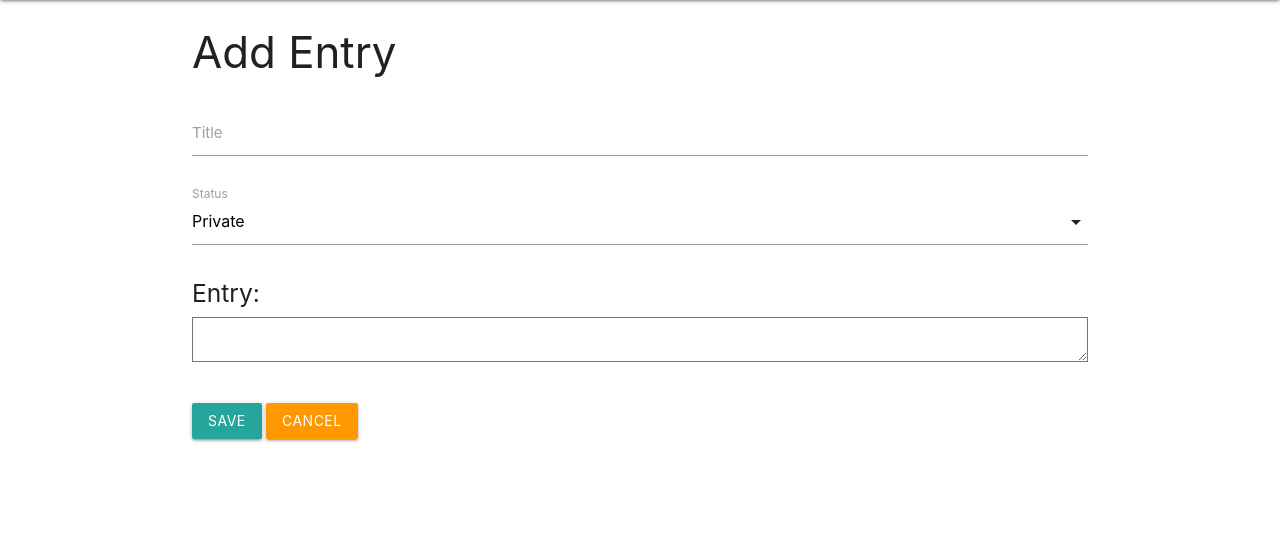
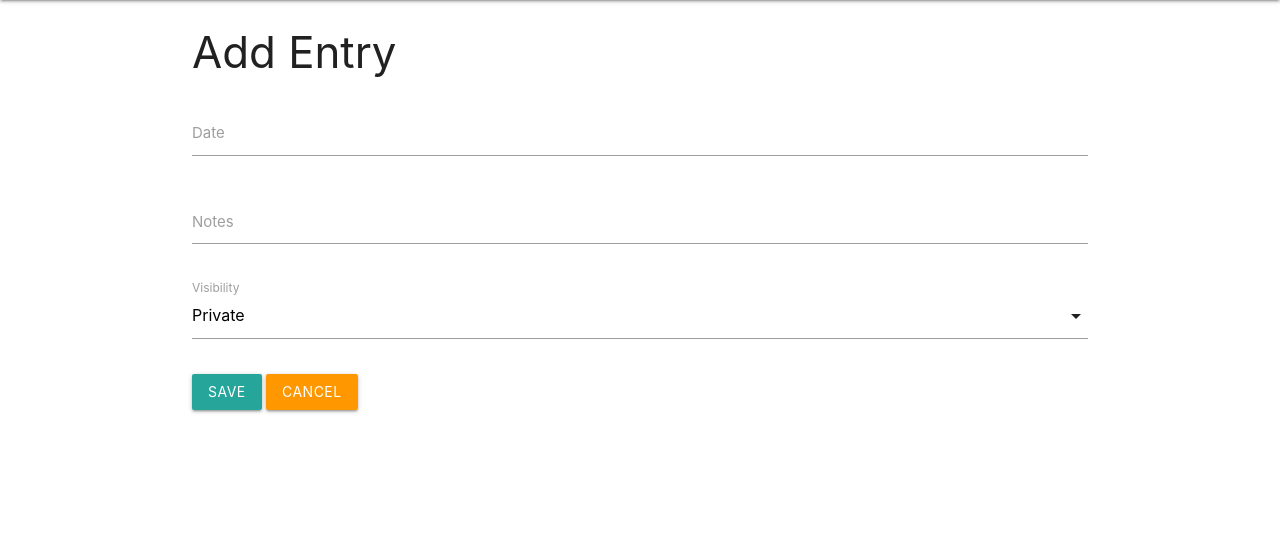
Before and after one commit to bschnei/mysail-life, a Node server app: page /entries/add in a window 1280 px wide. Shown: the part 64-611 px from the top of the page. Run offline with Node 20, Linux system fonts and the light colour scheme; the visitor is signed in with stand-in values (Sample User, id 1); some libraries are stand-ins or nearby versions.

Commit message:
get rid of rich text input. add datepicker

```diff
--- a/app/views/entries/add.hbs
+++ b/app/views/entries/add.hbs
@@ -1,10 +1,18 @@
 <h3>Add Entry</h3>
 <div class="row">
     <form action="/entries" method="POST" class="col s12">
+
         <div class="row">
             <div class="input-field">
-                <input type="text" id="title" name="title">
-                <label for="title">Title</label>
+                <input type="text" id="date" class="datepicker">
+                <label for="date">Date</label>
+            </div>
+        </div>
+
+        <div class="row">
+            <div class="input-field">
+                <textarea id="body" class="materialize-textarea"></textarea>
+                <label for="body">Notes</label>
             </div>
         </div>
 
@@ -14,14 +22,7 @@
                     <option value="private" selected>Private</option>
                     <option value="public">Public</option>
                 </select>
-                <label for="status">Status</label>
-            </div>
-        </div>
-
-        <div class="row">
-            <div class="input-field">
-                <h5>Entry:</h5>
-                <textarea id="body" name="body"></textarea>
+                <label for="status">Visibility</label>
             </div>
         </div>
 
--- a/app/views/entries/edit.hbs
+++ b/app/views/entries/edit.hbs
@@ -23,8 +23,8 @@
 
         <div class="row">
             <div class="input-field">
-                <h5>Entry:</h5>
-                <textarea id="body" name="body">{{entry.body}}</textarea>
+                <textarea id="body" class="materialize-textarea">{{entry.body}}</textarea>
+                <label for="body">Notes</label>
             </div>
         </div>
 
--- a/app/views/layouts/main.hbs
+++ b/app/views/layouts/main.hbs
@@ -17,15 +17,11 @@
     </div>
 
     <script src="https://cdnjs.cloudflare.com/ajax/libs/materialize/1.0.0/js/materialize.min.js"></script>
-    <script src="https://cdnjs.cloudflare.com/ajax/libs/ckeditor/4.16.0/ckeditor.js" integrity="sha512-7My1gsUz5JUQgT8+P0sHKaPel/77X3zjGZsXbTS8Y7MhDEJ+f9xg9H+pPzONFL5djye0zWLlxFLApGsWQ1gdfA==" crossorigin="anonymous"></script>
 
     <script>
         M.Sidenav.init(document.querySelector('.sidenav'))
         M.FormSelect.init(document.querySelector('#status'))
-
-        CKEDITOR.replace('body', {
-            plugins: 'wysiwygarea, toolbar, basicstyles'
-        })
+        M.Datepicker.init(document.querySelectorAll('.datepicker'));
     </script>
 </body>
 </html>
```
